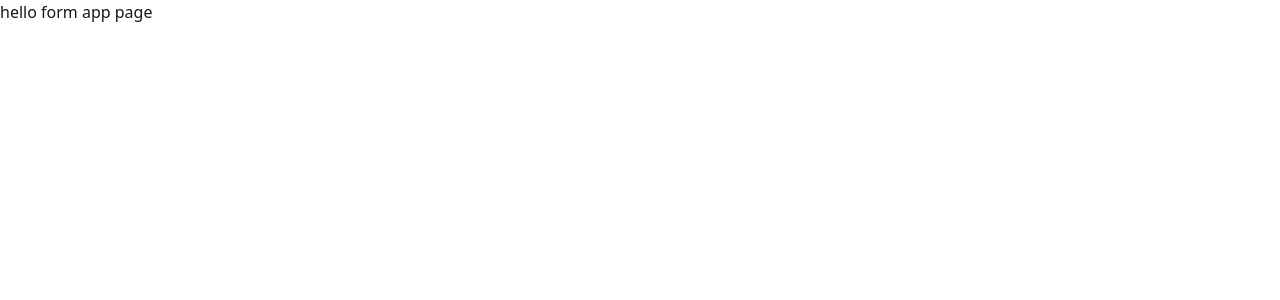
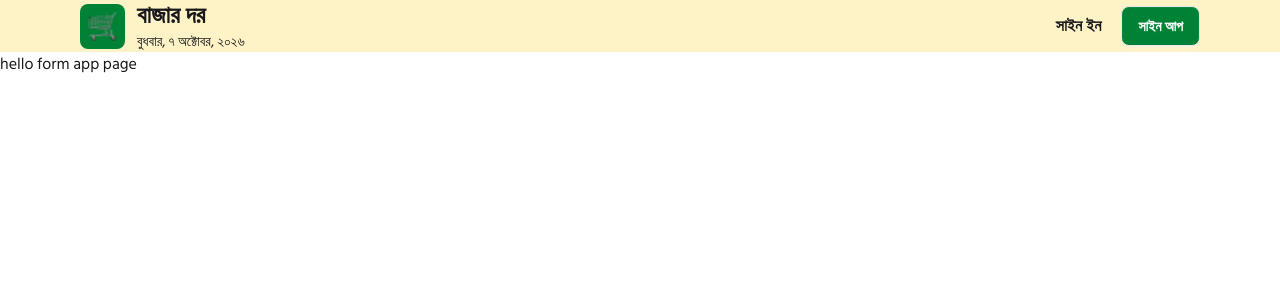
Before and after one commit to asm-saim/bazar-dor, a Next.js app: page / in a window 1280 px wide. Shown: the top 300 px of the page. Built offline with nearby package versions, Linux system fonts and the light colour scheme.

Commit message:
headder layout created

```diff
--- a/src/app/globals.css
+++ b/src/app/globals.css
@@ -1,2 +1,6 @@
 @import "tailwindcss";
 @plugin "daisyui";
+
+@theme inline {
+  --font-sans: var(--font-hind-siliguri), sans-serif;
+}
--- a/src/app/layout.tsx
+++ b/src/app/layout.tsx
@@ -1,26 +1,26 @@
 import type { Metadata } from "next";
-import { Geist, Geist_Mono } from "next/font/google";
+import { Hind_Siliguri } from "next/font/google";
 import "./globals.css";
+import Header from "@/components/Header";
 
-const geistSans = Geist({
-  variable: "--font-geist-sans",
-  subsets: ["latin"],
+const hindSiliguri = Hind_Siliguri({
+  subsets: ["bengali", "latin"],
+  weight: ["300", "400", "500", "600", "700"],
+  variable: "--font-hind-siliguri",
 });
 
-const geistMono = Geist_Mono({
-  variable: "--font-geist-mono",
-  subsets: ["latin"],
-});
-
-export const metadata: Metadata = {
-  title: "Create Next App",
-  description: "Generated by create next app",
-};
+// export const metadata: Metadata = {
+//   title: "Bangla News 24",
+//   description: "Bangla News Portal",
+// };
 
 export default function RootLayout({ children }: LayoutProps<"/">) {
   return (
-    <html lang="en" data-theme="light" className={`${geistSans.variable} ${geistMono.variable} h-full antialiased`}>
-      <body className="min-h-full flex flex-col">{children}</body>
+    <html lang="bn" data-theme="light" className={`${hindSiliguri.variable} h-full antialiased`}>
+      <body className="min-h-full flex flex-col font-sans">
+        <Header />
+        <main>{children}</main>
+      </body>
     </html>
   );
 }
--- a/src/app/page.tsx
+++ b/src/app/page.tsx
@@ -1,5 +1,7 @@
 import Image from "next/image";
 
 export default function Home() {
-  return <div>hello form app page</div>;
+  return <div>hello form app page
+
+  </div>;
 }
--- /dev/null
+++ b/src/components/Header.tsx
@@ -0,0 +1,32 @@
+import Image from "next/image";
+
+const currDate = new Date().toLocaleDateString("bn-BD", {
+  dateStyle: "full",
+});
+console.log("t",currDate);
+
+const Header = () => {
+  return (
+    <header className="w-full bg-amber-100">
+      <div className="max-w-6xl mx-auto px-4 flex justify-between items-center">
+        {/* left part */}
+        <div className="flex gap-3 items-center">
+          <Image className="bg-green-700 p-2 rounded-lg" src="/logo-icon.png" width={45} height={45} alt="nav image" />
+
+          <div className="">
+            <h1 className="font-bold text-2xl">বাজার দর</h1>
+            <p className="text-sm">{currDate}</p>
+          </div>
+        </div>
+
+        {/* right part */}
+        <div className="flex items-center gap-5">
+          <button className="font-bold">সাইন ইন</button>
+          <button className="btn bg-green-700 text-white rounded-lg">সাইন আপ</button>
+        </div>
+      </div>
+    </header>
+  );
+};
+
+export default Header;
```
Also changed, not shown: public/bazar-hero.png (added), public/logo-icon.png (added).
